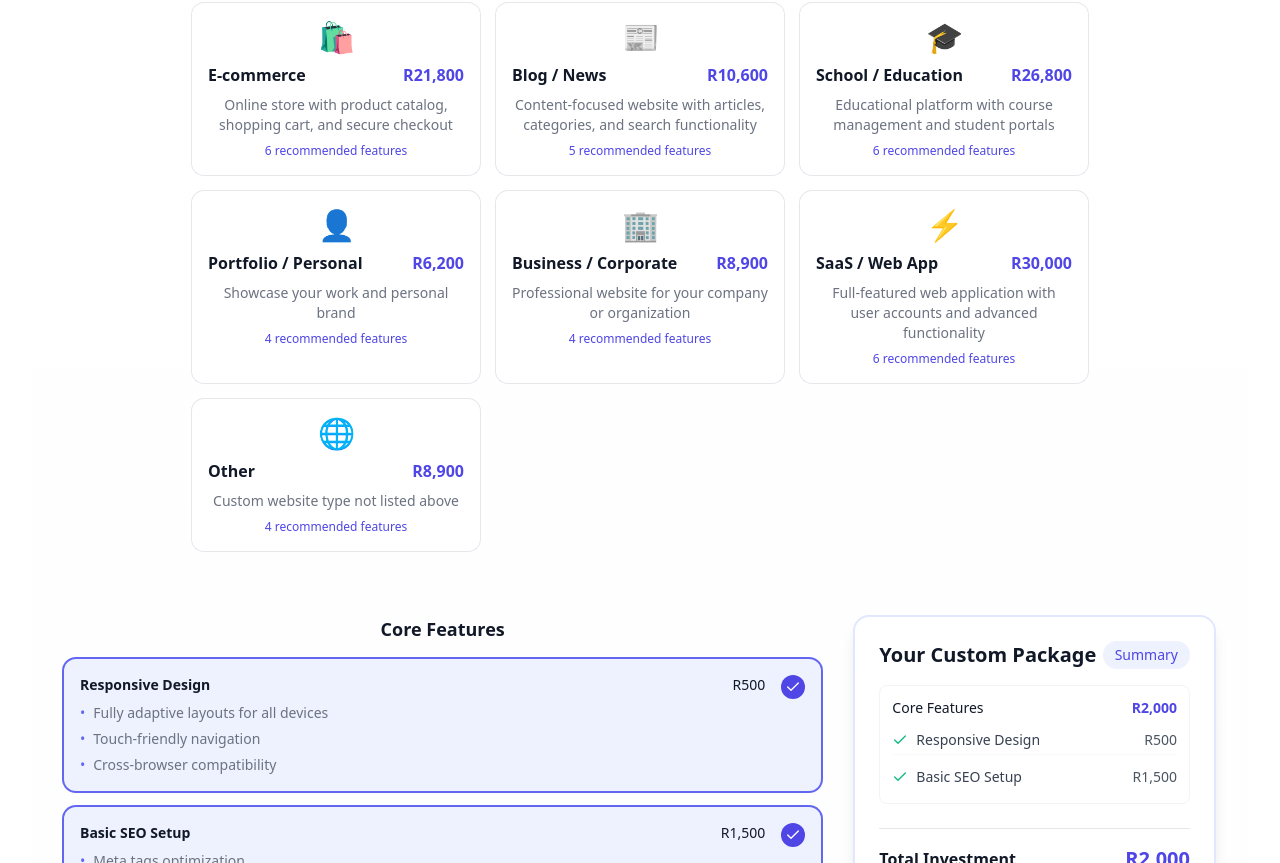
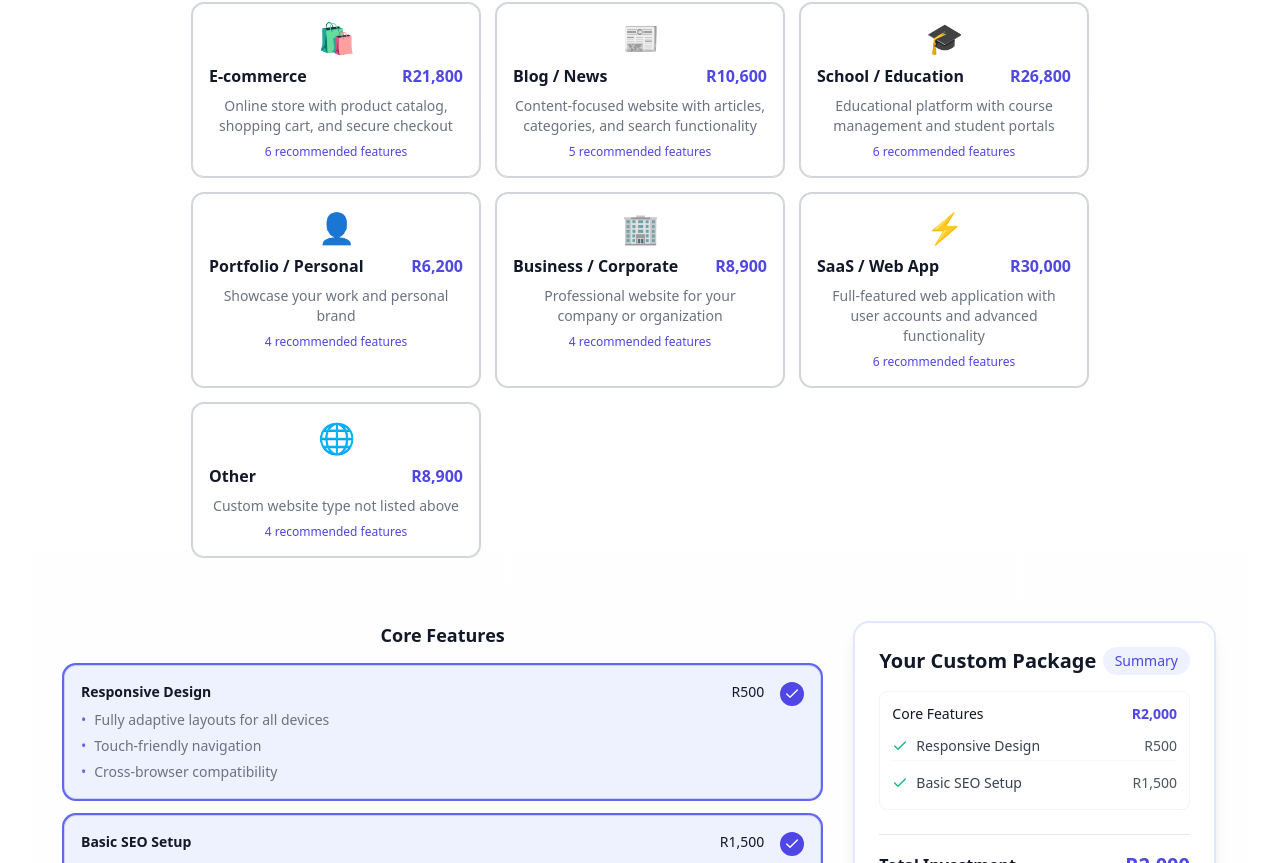
Before and after one commit to bckflpboys/devaurva-landing, a React (Vite) app: page /custom-plan in a window 1280 px wide. Shown: the part 357-1220 px from the top of the page. Built offline with nearby package versions, Linux system fonts and the light colour scheme.

Commit message:
few updates

```diff
--- a/src/components/FeaturesSection.jsx
+++ b/src/components/FeaturesSection.jsx
@@ -28,14 +28,22 @@ const FeatureCard = ({ feature, index }) => {
             initial={{ opacity: 0, y: 20 }}
             animate={{ opacity: 1, y: 0 }}
             transition={{ duration: 0.5, delay: index * 0.1 }}
-            className="bg-white hover:bg-gradient-to-br hover:from-indigo-50 hover:to-orange-50 border border-indigo-400/30 rounded-xl p-6 h-full group transition-all duration-300 hover:shadow-lg hover:shadow-indigo-100"
+            className="relative bg-white rounded-2xl p-6 h-full group transition-all duration-300 hover:-translate-y-2 border border-indigo-200/80"
         >
+            {/* Gradient border effect */}
+            <div className="absolute inset-0 bg-gradient-to-br from-indigo-500 to-orange-500 rounded-2xl opacity-0 group-hover:opacity-100 transition-opacity duration-300 -z-10 blur-sm"></div>
+            <div className="absolute inset-0 bg-gradient-to-br from-indigo-500 to-orange-500 rounded-2xl opacity-0 group-hover:opacity-10"></div>
+
             <div className="flex flex-col space-y-4">
-                <div className="p-3 bg-indigo-50 rounded-lg w-fit group-hover:bg-white transition-colors duration-300">
+                <div className="p-3 bg-gradient-to-br from-indigo-50 to-orange-50 rounded-xl w-fit group-hover:from-indigo-100 group-hover:to-orange-100 transition-colors duration-300">
                     {getFeatureIcon(feature.title)}
                 </div>
-                <h3 className="font-bold text-xl text-gray-900 group-hover:text-indigo-600 transition-colors duration-300">{feature.title}</h3>
-                <p className="text-gray-600 leading-relaxed">{feature.description}</p>
+                <h3 className="font-bold text-xl text-gray-900 group-hover:text-indigo-600 transition-colors duration-300">
+                    {feature.title}
+                </h3>
+                <p className="text-gray-600 leading-relaxed">
+                    {feature.description}
+                </p>
             </div>
         </motion.div>
     );
--- a/src/components/PlanCard.jsx
+++ b/src/components/PlanCard.jsx
@@ -159,10 +159,10 @@ const PlanCard = ({ priceRange, title, description, features, isPopular, isCusto
                 transition={{ duration: 0.5 }}
                 className={`plan-card ring-1 ${
                     isCustom
-                        ? 'ring-purple-500 shadow-purple-100 bg-gradient-to-br from-purple-50 to-indigo-50'
+                        ? 'ring-purple-200 border border-purple-200 shadow-purple-100 bg-gradient-to-br from-purple-50 to-indigo-50'
                         : isPopular
-                            ? 'ring-indigo-500 shadow-indigo-100'
-                            : 'ring-gray-300'
+                            ? 'ring-indigo-200 border border-indigo-200 shadow-indigo-100'
+                            : 'ring-gray-200 border border-gray-200'
                 } shadow-lg flex flex-col justify-between ${!isCustom && 'bg-white'} rounded-2xl h-full p-8 hover:shadow-xl hover:scale-105 transition-all duration-300 text-left relative`}
             >
                 {tag && (
--- a/src/pages/custom-plan.jsx
+++ b/src/pages/custom-plan.jsx
@@ -219,8 +219,8 @@ const CustomPlanBuilder = () => {
                                     onClick={() => setSelectedType(type.id === selectedType ? null : type.id)}
                                     className={`cursor-pointer p-4 rounded-xl transition-all duration-300 ${
                                         selectedType === type.id
-                                            ? 'bg-indigo-50 ring-2 ring-indigo-500'
-                                            : 'bg-white hover:bg-gray-50 ring-1 ring-gray-200'
+                                            ? 'bg-indigo-50 ring-2 ring-indigo-500 border border-indigo-200'
+                                            : 'bg-white hover:bg-gray-50 ring-1 ring-gray-300 border border-gray-300'
                                     }`}
                                     whileHover={{ scale: 1.02 }}
                                     whileTap={{ scale: 0.98 }}
@@ -258,11 +258,11 @@ const CustomPlanBuilder = () => {
                                             className={`relative flex items-start p-4 rounded-xl cursor-pointer transition-all duration-300 ${
                                                 selectedFeatures.includes(feature.id)
                                                     ? feature.highlight
-                                                        ? 'bg-emerald-50 ring-2 ring-emerald-500'
-                                                        : 'bg-indigo-50 ring-2 ring-indigo-500'
+                                                        ? 'bg-emerald-50 ring-2 ring-emerald-500 border border-emerald-200'
+                                                        : 'bg-indigo-50 ring-2 ring-indigo-500 border border-indigo-200'
                                                     : feature.highlight
-                                                        ? 'hover:bg-emerald-50/50 ring-1 ring-emerald-200'
-                                                        : 'hover:bg-gray-50 ring-1 ring-gray-200'
+                                                        ? 'hover:bg-emerald-50/50 ring-1 ring-emerald-300 border border-emerald-300'
+                                                        : 'hover:bg-gray-50 ring-1 ring-gray-300 border border-gray-300'
                                             }`}
                                         >
                                             {isRecommendedFeature(feature.id) && (
```
